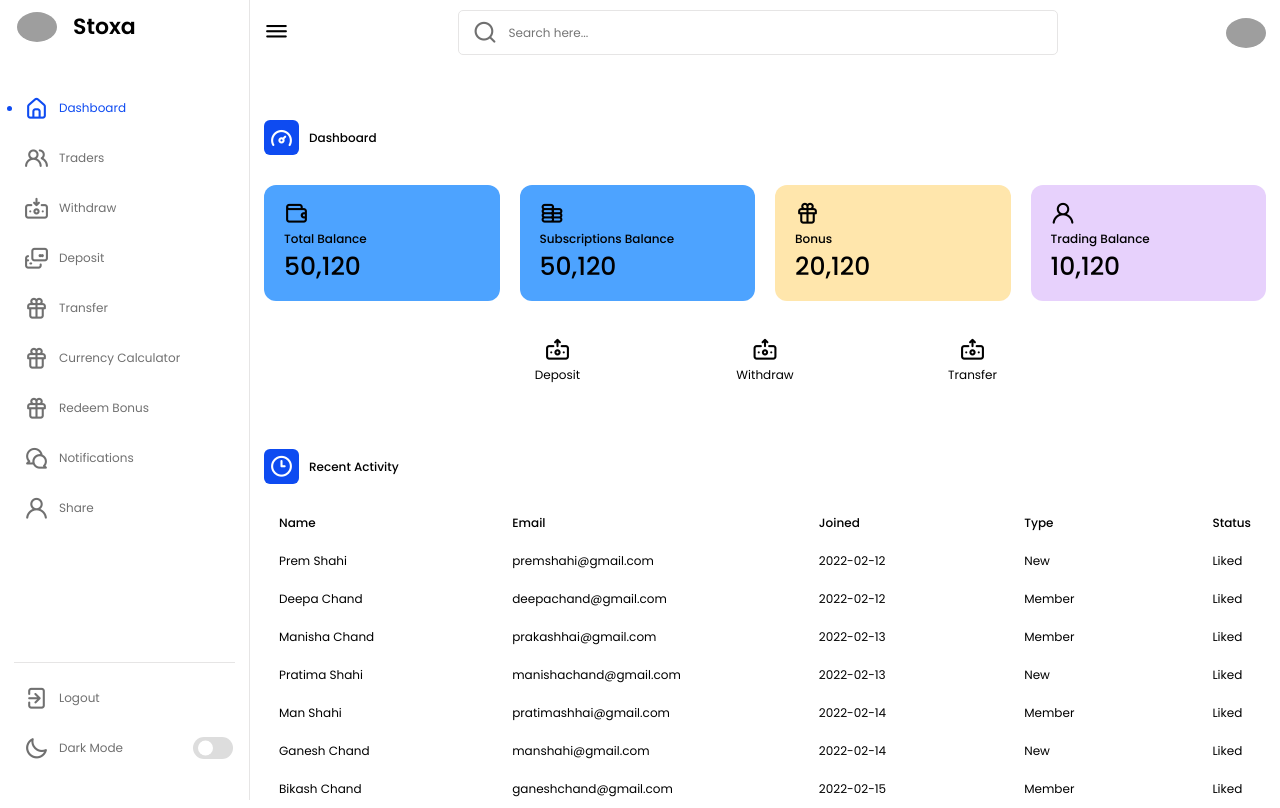
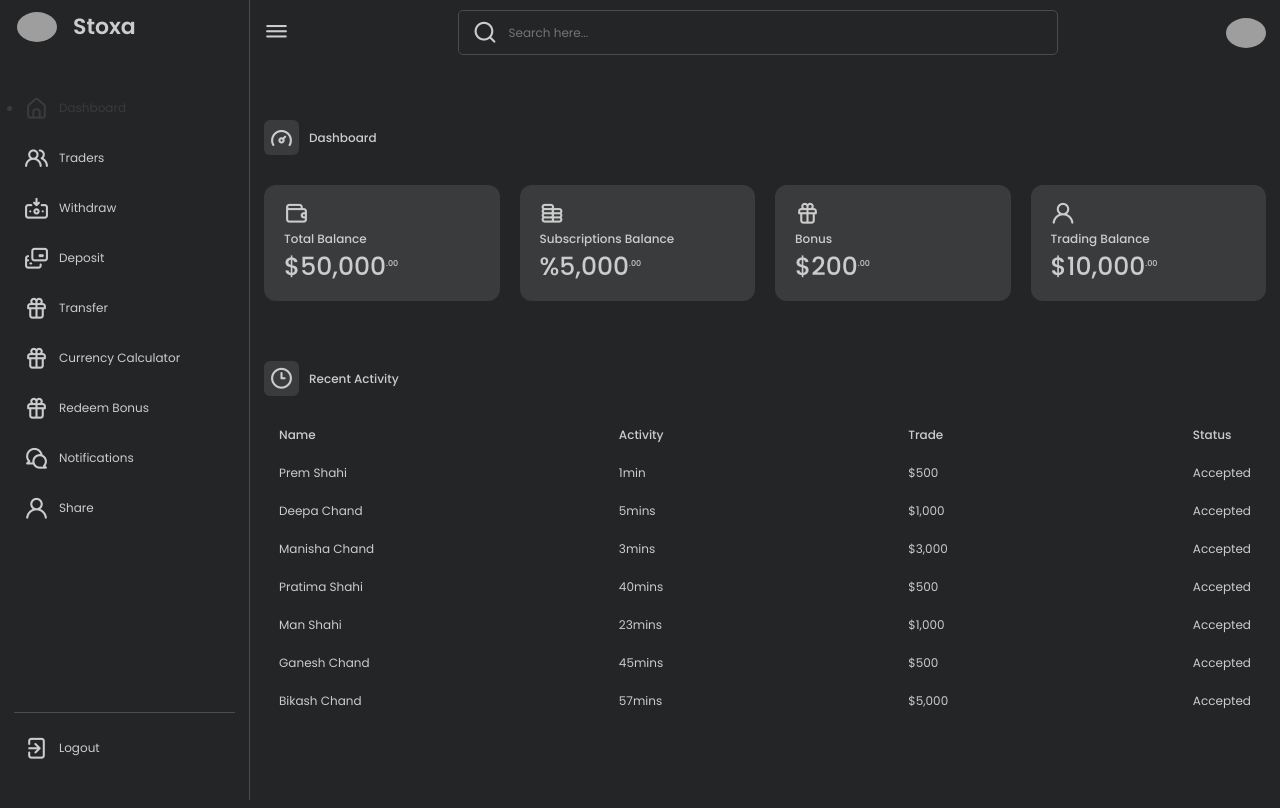
Before and after one commit to uzochukwuV/stoxa, a Django app: page /account/1/1/ in a window 1280 px wide. Run offline with Django 4.2, Linux system fonts and the light colour scheme; tables that the repository leaves empty hold one stand-in row (values such as "Sample post"); grey boxes are pictures that could not be loaded.

Commit message:
background dark theme

```diff
--- a/static/js/script.js
+++ b/static/js/script.js
@@ -34,3 +34,5 @@ sidebarToggle.addEventListener("click", () => {
         localStorage.setItem("status", "open");
     }
 })
+
+body.classList.add("dark");
--- a/static/style.css
+++ b/static/style.css
@@ -202,6 +202,7 @@ body.dark .switch:before{
     width: calc(100% - 250px);
     padding: 10px 14px;
     transition: var(--tran-05);
+    min-width: 400px;
 }
 nav.close ~ .dashboard{
     left: 73px;
@@ -400,6 +401,7 @@ nav.close ~ .dashboard .top{
     .dash-content .boxes .box{
         width: calc(100% / 2 - 15px);
         margin-top: 15px;
+
     }
 }
 @media (max-width: 560px) {
--- a/templates/account/index.html
+++ b/templates/account/index.html
@@ -35,6 +35,10 @@
         }
         li .arrow .active {
             display: block !important;
+        }
+
+        sup {
+            font-size: 8px;
         }
     </style>
      {% endblock style %}
@@ -144,41 +148,27 @@
                     <div class="box box1">
                         <i class="uil uil-wallet"></i>
                         <span class="text">Total Balance</span>
-                        <span class="number">50,120</span>
+                        <span class="number">$50,000<sup>.00</sup></span>
                     </div>
                     <div class="box box1">
                         <i class="uil uil-coins"></i>
                         <span class="text">Subscriptions Balance</span>
-                        <span class="number">50,120</span>
+                        <span class="number">%5,000<sup>.00</sup></span>
                     </div>
                     <div class="box box2">
                         <i class="uil uil-gift"></i>
                         <span class="text">Bonus</span>
-                        <span class="number">20,120</span>
+                        <span class="number">$200<sup>.00</sup></span>
                     </div>
                     <div class="box box3">
                         <i class="uil uil-user"></i>
                         <span class="text">Trading Balance</span>
-                        <span class="number">10,120</span>
+                        <span class="number">$10,000<sup>.00</sup></span>
                     </div>
                 </div>
             </div>
 
-            <div class="boxes boxes_icon">
-                <div class="icon">
-                    <i class="uil uil-money-insert"></i>
-                    <p>Deposit</p>
-                </div>
-                <div class="icon">
-                    <i class="uil uil-money-insert"></i>
-                    <p>Withdraw</p>
-                </div>
-                <div class="icon">
-                    <i class="uil uil-money-insert"></i>
-                    <p>Transfer</p>
-                </div>
 
-            </div>
 
             <div class="activity">
                 <div class="title">
@@ -187,7 +177,7 @@
                 </div>
 
                 <div class="activity-data">
-                    <div class="data names">
+                    <div class="data names" >
                         <span class="data-title">Name</span>
                         <span class="data-list">Prem Shahi</span>
                         <span class="data-list">Deepa Chand</span>
@@ -197,7 +187,7 @@
                         <span class="data-list">Ganesh Chand</span>
                         <span class="data-list">Bikash Chand</span>
                     </div>
-                    <div class="data email">
+                    <!-- <div class="data email">
                         <span class="data-title">Email</span>
                         <span class="data-list">premshahi@gmail.com</span>
                         <span class="data-list">deepachand@gmail.com</span>
@@ -206,36 +196,36 @@
                         <span class="data-list">pratimashhai@gmail.com</span>
                         <span class="data-list">manshahi@gmail.com</span>
                         <span class="data-list">ganeshchand@gmail.com</span>
-                    </div>
+                    </div> -->
                     <div class="data joined">
-                        <span class="data-title">Joined</span>
-                        <span class="data-list">2022-02-12</span>
-                        <span class="data-list">2022-02-12</span>
-                        <span class="data-list">2022-02-13</span>
-                        <span class="data-list">2022-02-13</span>
-                        <span class="data-list">2022-02-14</span>
-                        <span class="data-list">2022-02-14</span>
-                        <span class="data-list">2022-02-15</span>
+                        <span class="data-title">Activity</span>
+                        <span class="data-list">1min</span>
+                        <span class="data-list">5mins</span>
+                        <span class="data-list">3mins</span>
+                        <span class="data-list">40mins</span>
+                        <span class="data-list">23mins</span>
+                        <span class="data-list">45mins</span>
+                        <span class="data-list">57mins</span>
                     </div>
                     <div class="data type">
-                        <span class="data-title">Type</span>
-                        <span class="data-list">New</span>
-                        <span class="data-list">Member</span>
-                        <span class="data-list">Member</span>
-                        <span class="data-list">New</span>
-                        <span class="data-list">Member</span>
-                        <span class="data-list">New</span>
-                        <span class="data-list">Member</span>
+                        <span class="data-title">Trade</span>
+                        <span class="data-list">$500</span>
+                        <span class="data-list">$1,000</span>
+                        <span class="data-list">$3,000</span>
+                        <span class="data-list">$500</span>
+                        <span class="data-list">$1,000</span>
+                        <span class="data-list">$500</span>
+                        <span class="data-list">$5,000</span>
                     </div>
                     <div class="data status">
                         <span class="data-title">Status</span>
-                        <span class="data-list">Liked</span>
-                        <span class="data-list">Liked</span>
-                        <span class="data-list">Liked</span>
-                        <span class="data-list">Liked</span>
-                        <span class="data-list">Liked</span>
-                        <span class="data-list">Liked</span>
-                        <span class="data-list">Liked</span>
+                        <span class="data-list">Accepted</span>
+                        <span class="data-list">Accepted</span>
+                        <span class="data-list">Accepted</span>
+                        <span class="data-list">Accepted</span>
+                        <span class="data-list">Accepted</span>
+                        <span class="data-list">Accepted</span>
+                        <span class="data-list">Accepted</span>
                     </div>
                 </div>
             </div>
--- a/templates/dashbase.html
+++ b/templates/dashbase.html
@@ -54,8 +54,8 @@
 
 {%  endblock style %}
 </head>
-<body>
-    <nav>
+<body class="dark">
+    <nav id="navBar">
         <div class="logo-name">
             <div class="logo-image">
                 <img src="images/logo.png" alt="">
@@ -133,13 +133,13 @@
                     <span class="link-name">Logout</span>
                 </a></li>
 
-                <li class="mode">
+                <li class="mode" style="display: none;">
                     <a href="#">
                         <i class="uil uil-moon"></i>
                     <span class="link-name">Dark Mode</span>
                 </a>
 
-                <div class="mode-toggle">
+                <div class="mode-toggle" style="display: none;">
                   <span class="switch"></span>
                 </div>
             </li>
@@ -174,6 +174,14 @@
         //     e.preventDefault();
         //     dropdown.classList.toggle('show');
         // })
+
+        var nav = document.getElementById('navBar');
+       var navList = nav.classList;
+       console.log(navList);
+
+       if (navList.contains('close')) {
+        navList.remove('close');
+       }
     </script>
 </body>
 </html>
--- a/templates/login/login.html
+++ b/templates/login/login.html
@@ -42,7 +42,7 @@
 
                   <a class="small text-muted" href="#!">Forgot password?</a>
                   <p class="mb-5 pb-lg-2" style="color: #393f81;">Don't have an account? <a href="#!"
-                      style="color: #393f81;">Register here</a></p>
+                      style="color: #393f81;"> Register here</a></p>
                   <a href="#!" class="small text-muted">Terms of use.</a>
                   <a href="#!" class="small text-muted">Privacy policy</a>
                 </form>
```
Also changed, not shown: static/js/chart.js (+68 -68 lines).
